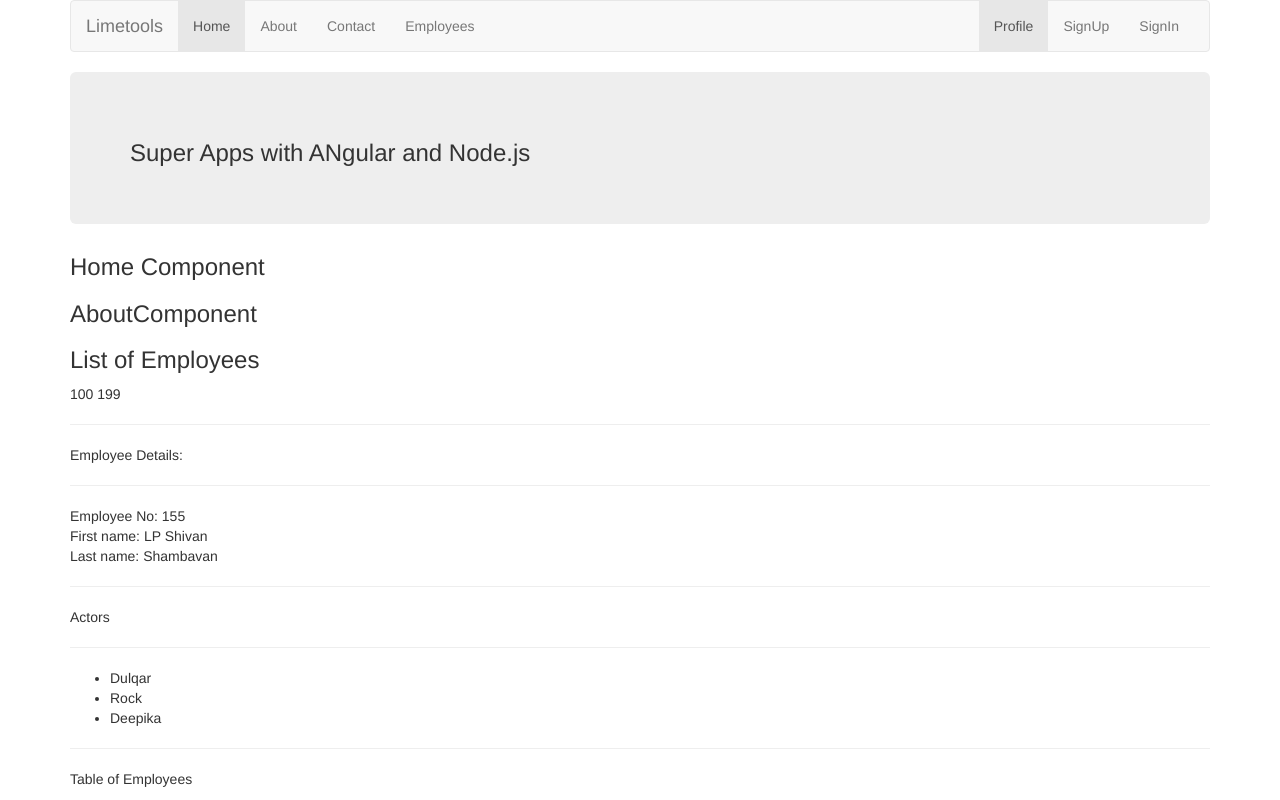
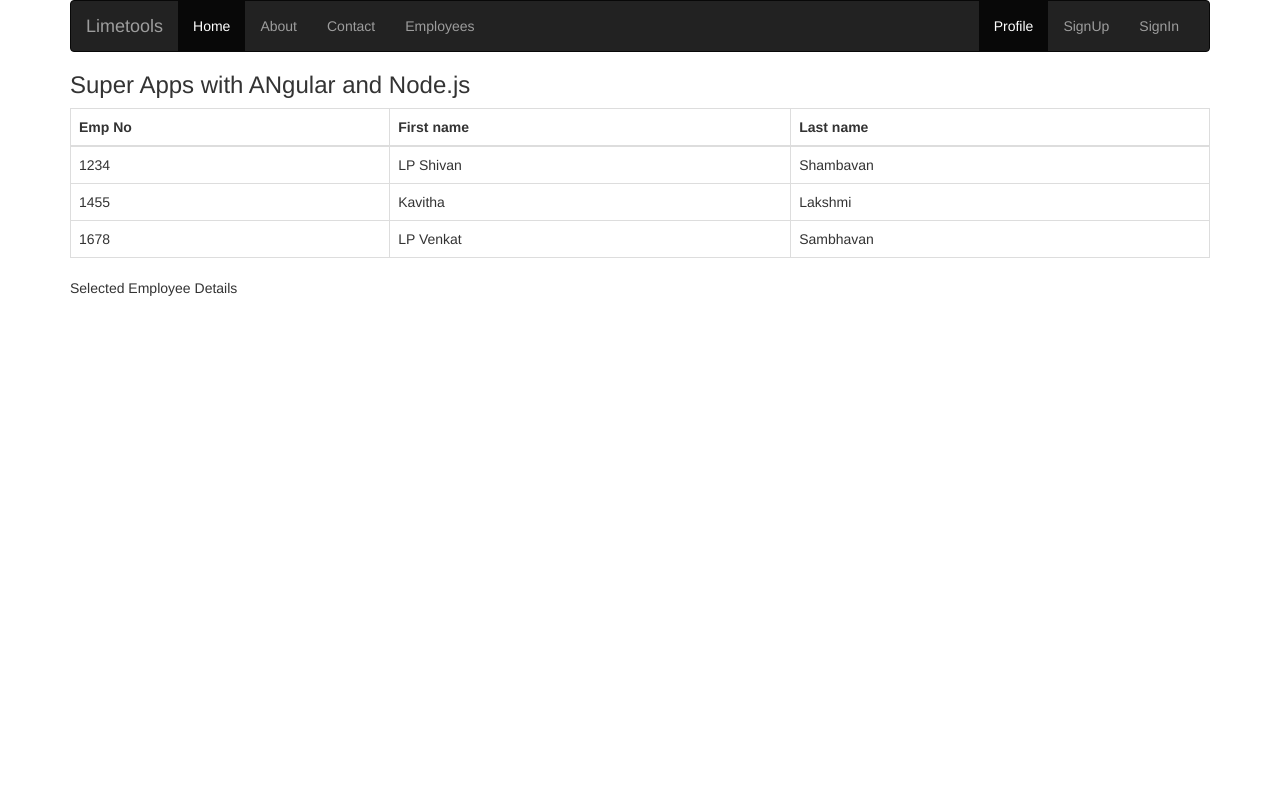
Before and after one commit to lps-162/ust-global-angular, an Angular app in the folder morning/: page / in a window 1280 px wide. Shown: the top 800 px of the page. Built offline with nearby package versions, Linux system fonts and the light colour scheme.

Commit message:
Starting custom property binding and event binding

```diff
--- a/morning/src/app/app.component.html
+++ b/morning/src/app/app.component.html
@@ -1,12 +1,30 @@
-<div class="jumbotron">
+<div>
 
     <h3>
         Super Apps with ANgular and Node.js
     </h3>
 </div>
 
-<app-home></app-home>
+<!--<app-home></app-home>
 
 <app-about></app-about>
 
-<employees></employees>
+<employees></employees>-->
+
+<table class="table table-bordered">
+    <thead>
+        <tr>
+            <th>Emp No</th>
+            <th>First name</th>
+            <th>Last name</th>
+        </tr>
+    </thead>
+    <tbody>
+        <tr *ngFor="let employee of listOfEmployees">
+            <td>{{ employee.emp_no }}</td>
+            <td>{{ employee.first_name }}</td>
+            <td>{{ employee.last_name }}</td>
+        </tr>
+    </tbody>
+</table>
+<employee-details></employee-details>
--- a/morning/src/app/app.component.ts
+++ b/morning/src/app/app.component.ts
@@ -1,4 +1,5 @@
 import { Component } from '@angular/core';
+import { Employee } from './shared/models/employee';
 
 @Component({
   selector: 'app-root',
@@ -7,4 +8,27 @@ import { Component } from '@angular/core';
 })
 export class AppComponent {
   title = 'app';
+
+  listOfEmployees: Employee[] = [
+    {
+      emp_no: 1234,
+      first_name: 'LP Shivan',
+      last_name: 'Shambavan',
+      city: 'Bangalore'
+    },
+    {
+      emp_no: 1455,
+      first_name: 'Kavitha',
+      last_name: 'Lakshmi',
+      city: 'Trivandrum'
+    },
+    {
+      emp_no: 1678,
+      first_name: 'LP Venkat',
+      last_name: 'Sambhavan',
+      city: 'Chennai'
+    },
+  ];
+
+
 }
--- a/morning/src/app/app.module.ts
+++ b/morning/src/app/app.module.ts
@@ -6,13 +6,17 @@ import { AppComponent } from './app.component';
 import { HomeComponent } from './home/home.component';
 import { AboutComponent } from './about/about.component';
 import { EmployeesComponent } from './employees/employees.component';
+import { CreateEmployeeComponent } from './employees/create/create.component';
+import { EmployeeDetailsComponent } from './employees/details/details.component';
 
 @NgModule({
   declarations: [
     AppComponent,
     HomeComponent,
     AboutComponent,
-    EmployeesComponent
+    EmployeesComponent,
+    CreateEmployeeComponent,
+    EmployeeDetailsComponent
   ],
   imports: [
     BrowserModule,
--- /dev/null
+++ b/morning/src/app/employees/create/create.component.html
@@ -0,0 +1,3 @@
+<p>
+  create works!
+</p>
--- /dev/null
+++ b/morning/src/app/employees/create/create.component.ts
@@ -0,0 +1,15 @@
+import { Component, OnInit } from '@angular/core';
+
+@Component({
+  selector: 'create-employee',
+  templateUrl: './create.component.html',
+  styleUrls: ['./create.component.css']
+})
+export class CreateEmployeeComponent implements OnInit {
+
+  constructor() { }
+
+  ngOnInit() {
+  }
+
+}
--- /dev/null
+++ b/morning/src/app/employees/details/details.component.html
@@ -0,0 +1,3 @@
+<p>
+  {{ title }}
+</p>
--- /dev/null
+++ b/morning/src/app/employees/details/details.component.ts
@@ -0,0 +1,16 @@
+import { Component, OnInit } from '@angular/core';
+
+@Component({
+  selector: 'employee-details',
+  templateUrl: './details.component.html',
+  styleUrls: ['./details.component.css']
+})
+export class EmployeeDetailsComponent implements OnInit {
+  title: string = 'Selected Employee Details ';
+
+  constructor() { }
+
+  ngOnInit() {
+  }
+
+}
--- a/morning/src/app/employees/employees.component.ts
+++ b/morning/src/app/employees/employees.component.ts
@@ -1,4 +1,5 @@
 import { Component } from '@angular/core';
+import { Employee } from '../shared/models/employee';
 
 @Component({
     selector: 'employees',
@@ -16,29 +17,33 @@ export class EmployeesComponent {
   myBoolean: boolean;
 
 
-  employee = {
+  employee: Employee = {
     emp_no: 155,
     first_name: 'LP Shivan',
-    last_name: 'Shambavan'
+    last_name: 'Shambavan',
+    city: 'Bangalore'
   };
 
   actors = ['Dulqar', 'Rock', 'Deepika'];
 
-  listOfEmployees = [
+  listOfEmployees: Employee[] = [
     {
       emp_no: 1234,
       first_name: 'LP Shivan',
-      last_name: 'Shambavan'
+      last_name: 'Shambavan',
+      city: 'Bangalore'
     },
     {
       emp_no: 1455,
       first_name: 'Kavitha',
-      last_name: 'Lakshmi'
+      last_name: 'Lakshmi',
+      city: 'Trivandrum'
     },
     {
       emp_no: 1678,
       first_name: 'LP Venkat',
-      last_name: 'Sambhavan'
+      last_name: 'Sambhavan',
+      city: 'Chennai'
     },
   ];
 
--- /dev/null
+++ b/morning/src/app/shared/models/employee.ts
@@ -0,0 +1,6 @@
+export class Employee {
+    emp_no: number;
+    first_name: string;
+    last_name: string;
+    city: string;
+}
--- a/morning/src/index.html
+++ b/morning/src/index.html
@@ -13,7 +13,7 @@
   <div class="container">
 
       <!-- Static navbar -->
-      <nav class="navbar navbar-default">
+      <nav class="navbar navbar-inverse">
         <div class="container-fluid">
           <div class="navbar-header">
             <button type="button" class="navbar-toggle collapsed" data-toggle="collapse" data-target="#navbar" aria-expanded="false" aria-controls="navbar">
```
Also changed, not shown: morning/src/app/employees/create/create.component.css (added), morning/src/app/employees/details/details.component.css (added), 2 other files (tests, documents, lock files or other folders).
